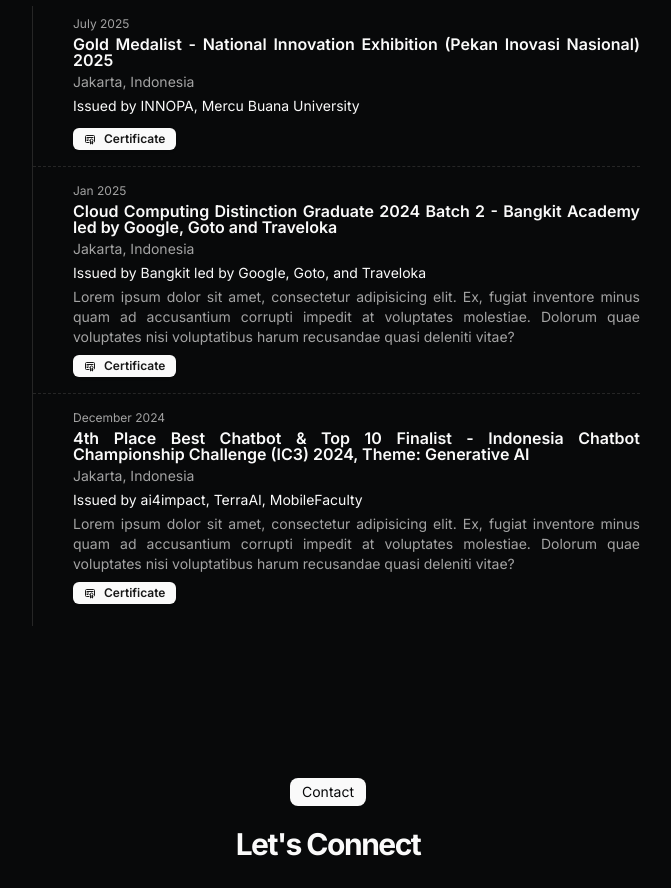
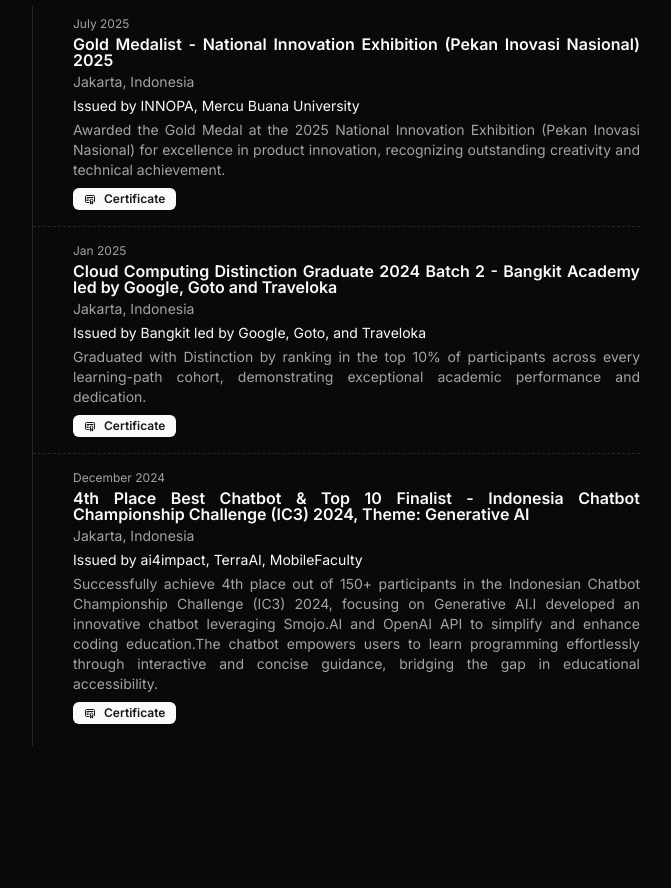
Before and after one commit to rahfianugerah/portfolio, a Next.js app: page / in a window 1280 px wide. Shown: the part 2380-3268 px from the top of the page, without its empty margins (312-983 px from the left). Built offline with nearby package versions, Linux system fonts and the light colour scheme.

Commit message:
feat: update the resume files

```diff
--- a/src/data/resume.tsx
+++ b/src/data/resume.tsx
@@ -1,7 +1,7 @@
 import { Icons } from "@/components/icons";
 import { TbCertificate } from "react-icons/tb";
 import { HomeIcon, NotebookIcon, TerminalIcon } from "lucide-react";
-import fs from 'fs';
+import fs, { read } from 'fs';
 import path from 'path';
 import { title } from "process";
 
@@ -102,8 +102,8 @@ export const DATA = {
       location: "Jakarta, Indonesia",
       title: "Machine Learning Student",
       logoUrl: "/dicoding.jpeg",
-      start: "Mar 2025",
-      end: "Present",
+      start: "April 2024",
+      end: "Aug 2024",
       description: readTxtAsList('dicoding-ml-student.txt'),
     },
     {
@@ -297,8 +297,7 @@ export const DATA = {
       dates: "Jan 2025",
       location: "Jakarta, Indonesia",
       issued: "Bangkit led by Google, Goto, and Traveloka",
-      description:
-        "Lorem ipsum dolor sit amet, consectetur adipisicing elit. Ex, fugiat inventore minus quam ad accusantium corrupti impedit at voluptates molestiae. Dolorum quae voluptates nisi voluptatibus harum recusandae quasi deleniti vitae?",
+      description: readTxtAsList('achievements-bangkit.txt'),
       image: "",
       links: [
         {
@@ -313,8 +312,7 @@ export const DATA = {
       dates: "December 2024",
       location: "Jakarta, Indonesia",
       issued: "ai4impact, TerraAI, MobileFaculty",
-      description:
-        "Lorem ipsum dolor sit amet, consectetur adipisicing elit. Ex, fugiat inventore minus quam ad accusantium corrupti impedit at voluptates molestiae. Dolorum quae voluptates nisi voluptatibus harum recusandae quasi deleniti vitae?",
+      description: readTxtAsList('achievements-ic3.txt'),
       image: "",
       links: [
         {
```
Also changed, not shown: src/data/desc/achievements-bangkit.txt (added), src/data/desc/achievements-ic3.txt (added), src/data/desc/achievements-pin2025.txt.
